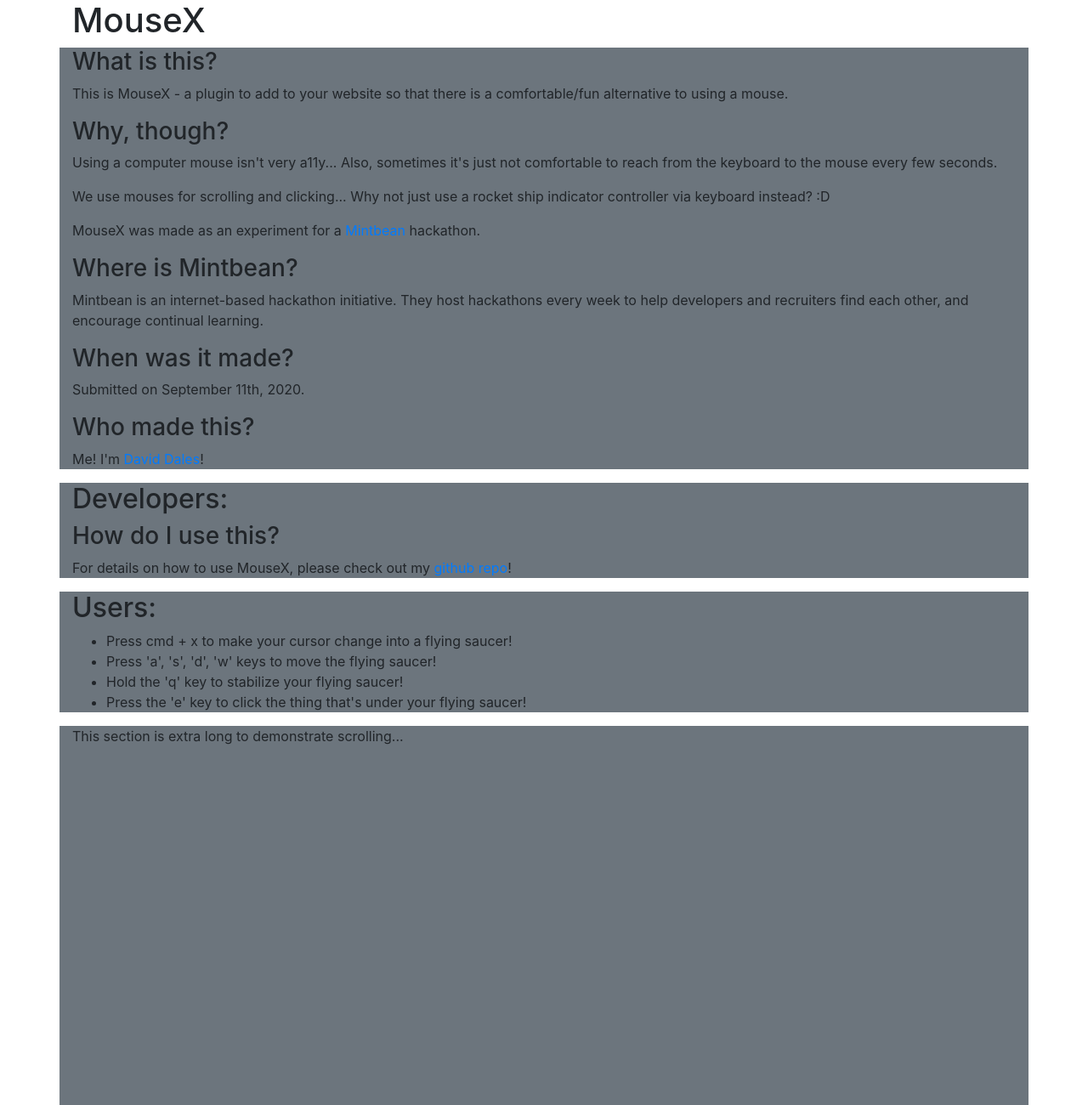
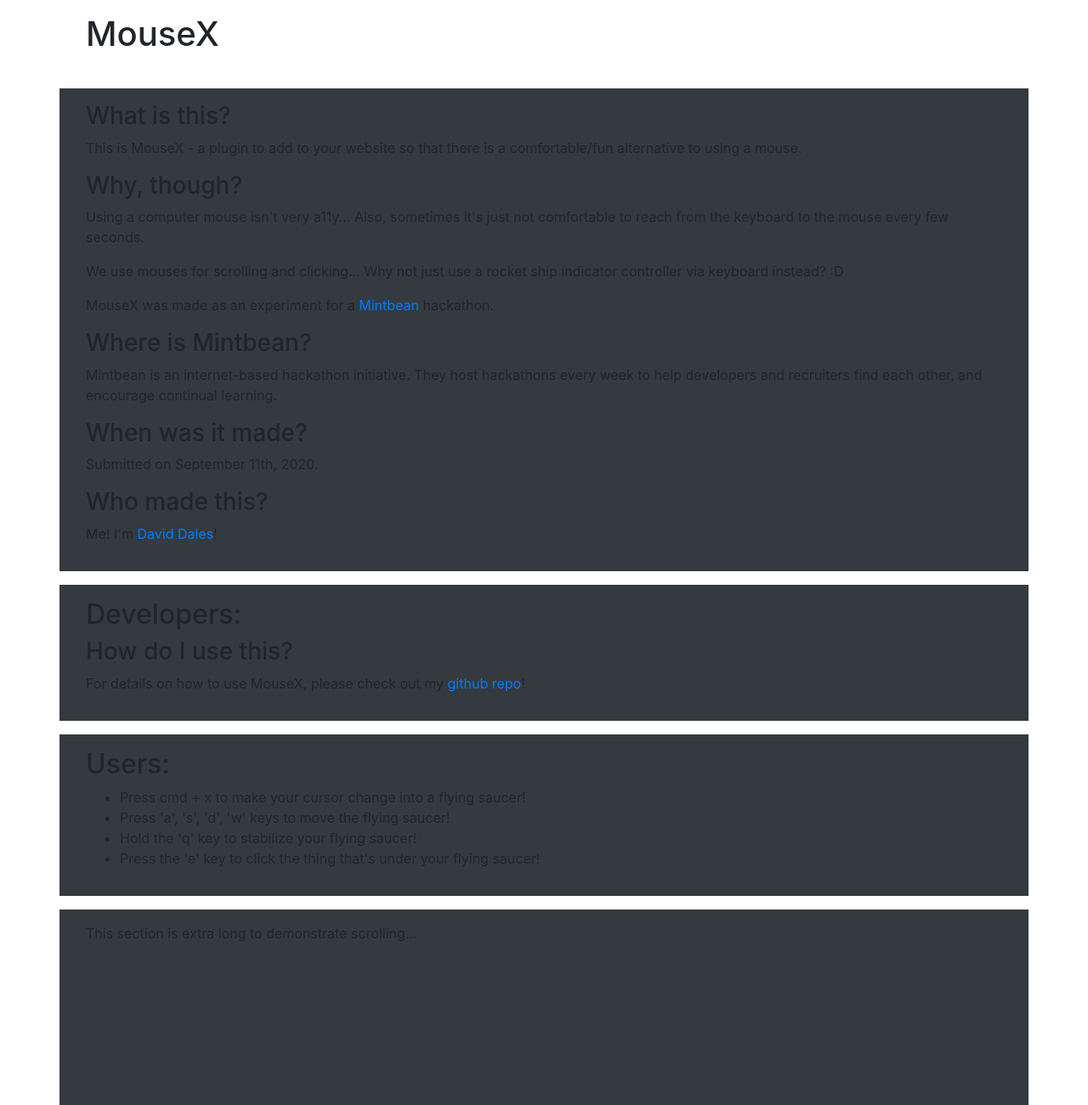
Before and after one commit to davidd647/mousex, a website built with Parcel: page src/index.html in a window 1280 px wide. Shown: the top 1300 px of the page at 85% size. Built offline with nearby package versions, Linux system fonts and the light colour scheme; files whose address does not match are found by name.

Commit message:
page appearance

```diff
--- a/src/index.html
+++ b/src/index.html
@@ -9,18 +9,25 @@
     <link rel="stylesheet" href="styles.css" />
     <style>
       body {
-        background: #333;
+        background: #111;
         color: #ddd;
+
       }
     </style>
     <title>MouseX</title>
   </head>
   <body id="top">
-    <div class="container">
+    <div class="container mb-3">
+      <div class="row p-3">
+        <div class="col">
           <h1>MouseX</h1>
         </div>
+      </div>
+    </div>
 
-    <section class="container bg-secondary">
+    <section class="container bg-dark mb-3">
+      <div class="row p-3">
+        <div class="col">
           <h3>
             What is this?
           </h3>
@@ -60,18 +67,26 @@
           <p>
             Me! I'm <a href="https://www.twitter.com/d2dev_" target="_blank">David Dales</a>!
           </p>
+        </div>
+      </div>
     </section>
 
-    <section class="container bg-secondary">
+    <section class="container bg-dark  mb-3">
+      <div class="row p-3">
+        <div class="col">
           <h2>Developers:</h2>
           <h3>How do I use this?</h3>
           <p>For details on how to use MouseX, please check out my <a
             href="https://github.com/davidd647/mousex"
             target="_blank"
           >github repo</a>!</p>
+        </div>
+      </div>
     </section>
 
-    <section class="container bg-secondary">
+    <section class="container bg-dark  mb-3">
+      <div class="row p-3">
+        <div class="col">
           <h2>Users:</h2>
           <ul>
             <li>
@@ -83,19 +98,33 @@
               Press the 'e' key to click the thing that's under your flying saucer!
             </li>
           </ul>
+        </div>
+      </div>
     </section>
-    <section class="container bg-secondary" style="height: 100vh">
+    <section class="container bg-dark  mb-3" style="height: 100vh">
+      <div class="row p-3">
+        <div class="col">
           <p>This section is extra long to demonstrate scrolling...</p>
+        </div>
+      </div>
     </section>
 
     <section class="container">
+      <div class="row p-3">
+        <div class="col">
           <a href="http://www.spacex.com">Test link - click me!</a>
 
           <a href="#">Back to top?</a>
+        </div>
+      </div>
     </section>
 
     <section class="container">
+      <div class="row p-3">
+        <div class="col">
           <textarea name="test" id="test" cols="30" rows="10"></textarea>
+        </div>
+      </div>
     </section>
   </body>
   <script src="../node_modules/jquery/dist/jquery.js"></script>
```
Lines whose indentation alone changed are shown as unchanged.
